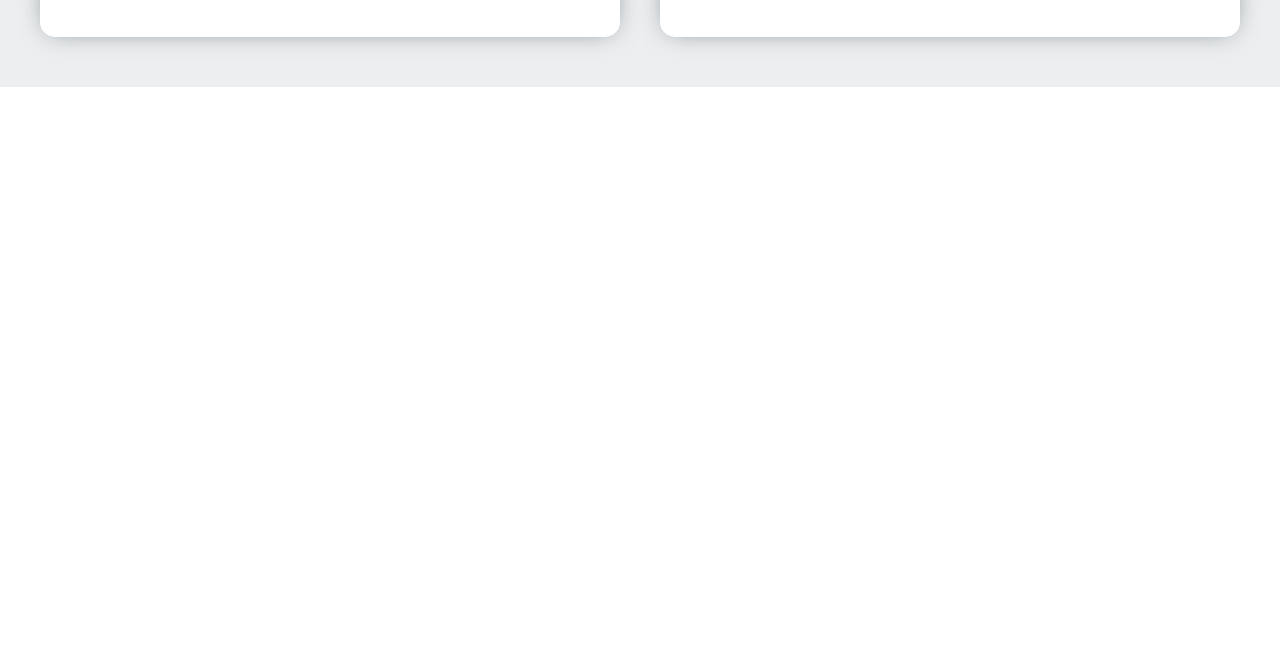
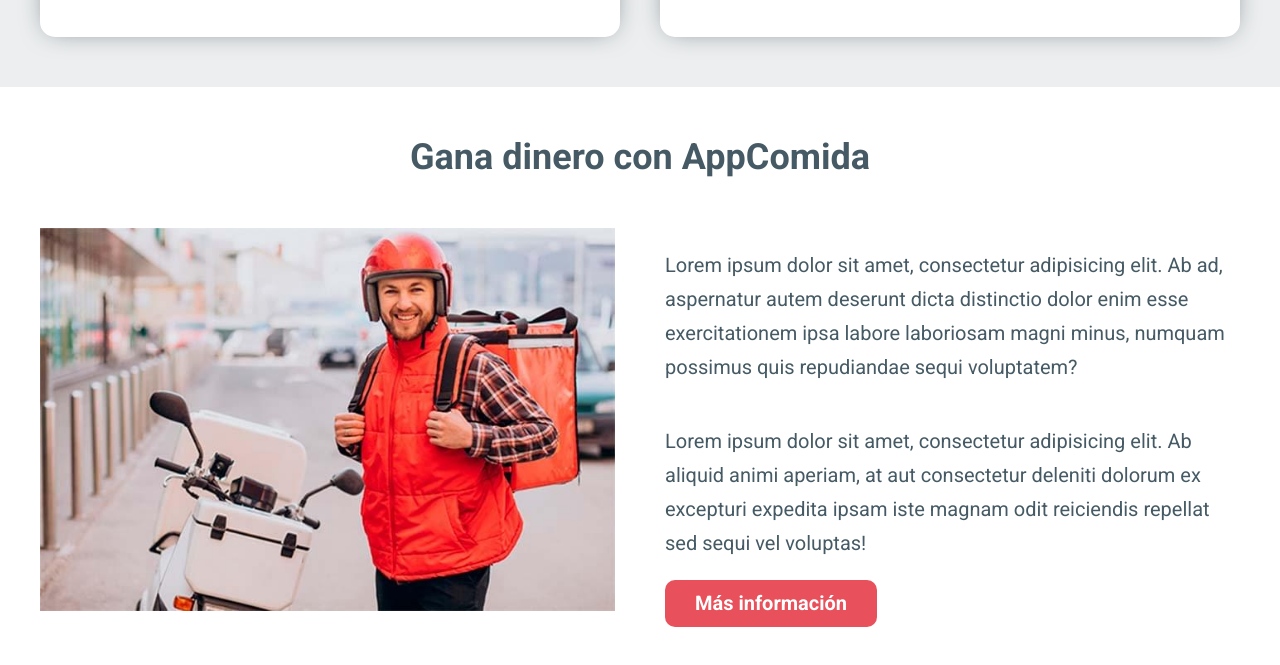
Before and after one commit to dolivare5/app-delivery, a website: page index.html in a window 1280 px wide. Shown: the part 4906-5571 px from the top of the page. Before the commit the page ends 4993 px from the top, so only its background shows below. Drawn offline with Linux system fonts and the light colour scheme.

Commit message:
Sección de repartidores lista. Utilize grid y flexbox para posicionar los elementos.

```diff
--- a/index.html
+++ b/index.html
@@ -447,6 +447,28 @@
             </div> <!-- .favoritos__grid contenedor -->
         </main> <!-- .favoritos -->
 
+        <section class="repartidores">
+            <h2 class="repartidores__heading">Gana dinero con AppComida</h2>
+            <div class="repartidores__grid contenedor">
+                <div class="repartidores__imagen">
+                    <img src="build/img/repartidor.jpg" alt="Imagen repartidor">
+                </div> <!-- .repartidores__imagen -->
 
+                <div class="repartidores__contenido">
+                    <p class="repartidores__texto">
+                        Lorem ipsum dolor sit amet, consectetur adipisicing elit. Ab ad, aspernatur autem
+                        deserunt dicta distinctio dolor enim esse exercitationem ipsa labore laboriosam magni
+                        minus, numquam possimus quis repudiandae sequi voluptatem?
+                    </p> <!-- .repartidores__texto -->
+                    <p class="repartidores__texto">
+                        Lorem ipsum dolor sit amet, consectetur adipisicing elit. Ab aliquid animi aperiam,
+                        at aut consectetur deleniti dolorum ex excepturi expedita ipsam iste magnam odit
+                        reiciendis repellat sed sequi vel voluptas!
+                    </p> <!-- .repartidores__texto -->
+
+                    <a href="#" class="repartidores__enlace"> Más información</a>
+                </div> <!-- .repartidores__contenido -->
+            </div> <!-- .repartidores__grid .contenedor -->
+        </section> <!-- .repartidores -->
     </body>
 </html>
--- a/src/scss/app.scss
+++ b/src/scss/app.scss
@@ -4,3 +4,4 @@
 @use "pasos";
 @use "testimoniales";
 @use "favoritos";
+@use "repartidores";
--- /dev/null
+++ b/src/scss/repartidores/_index.scss
@@ -0,0 +1 @@
+@forward "repartidores";
--- /dev/null
+++ b/src/scss/repartidores/_repartidores.scss
@@ -0,0 +1,33 @@
+@use "../base/variables" as v;
+@use "../base/mixins" as m;
+
+.repartidores{
+    padding: v.$separacion 0;
+    &__heading{
+        text-align: center;
+        color: v.$secundario;
+    }
+
+    &__grid{
+        @include m.tablet{
+            @include m.grid(2, v.$separacion);
+        }
+    }
+
+    &__contenido {
+        display: flex;
+        flex-direction: column;
+        justify-content: space-evenly;
+        align-items: flex-start;
+    }
+
+    &__texto{
+        line-height: 1.7;
+        color: v.$secundario;
+
+    }
+
+    &__enlace{
+        @include m.boton(v.$primario, v.$blanco);
+    }
+}
```
Also changed, not shown: build/css/app.css, 1 other file.
